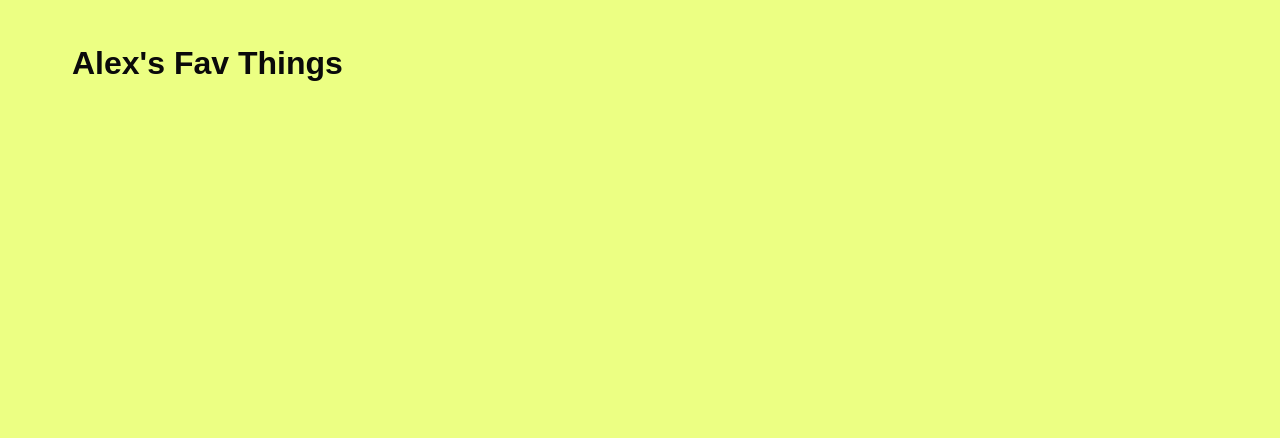
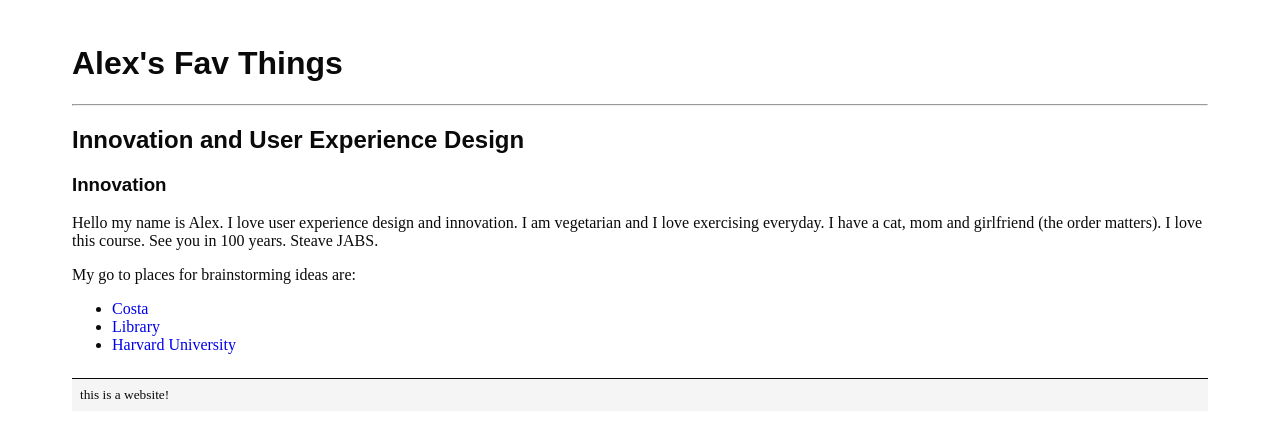
Before and after one commit to apy202020/essential_html5, a plain HTML site: page index.html in a window 1280 px wide. Drawn offline with Linux system fonts and the light colour scheme.

Commit message:
Changed Background colour and bodytags

```diff
--- a/index.html
+++ b/index.html
@@ -9,8 +9,40 @@
 
 
 
-<body>
+
+<main>
+
     <h1>Alex's Fav Things</h1>
-</body>
+    <hr/>
+
+
+<h2>Innovation and User Experience Design</h2>
+
+<h3>Innovation</h3>
+
+<p>Hello my name is Alex. I love user experience design and innovation. I am vegetarian and I love exercising everyday.
+    I have a cat, mom and girlfriend (the order matters).
+    I love this course. See you in 100 years. Steave JABS. </p>
+
+    <p>My go to places for brainstorming ideas are:</p>
+
+    <ul>
+        <li><a href="https://www.costa.co.uk/">Costa</a></li>
+        <li><a href="https://www.bath.ac.uk/locations/the-virgil-building/">Library</a></li>
+        <li><a href="https://www.harvard.edu/">Harvard University</a></li>
+
+
+    </ul>
+
+
+
+
+
+
+</main>
+
+<footer>
+    this is a website!
+</footer>
 
 </html>
--- a/styles/site.css
+++ b/styles/site.css
@@ -4,7 +4,7 @@ body {
     padding-left: 5%;
     padding-right: 5%;
     padding-top: 1em;
-    background-color: #ecff83;
+    background-color: #ffffff;
 }
 header {
     border-bottom: 2px solid rgb(10, 10, 10);
```
